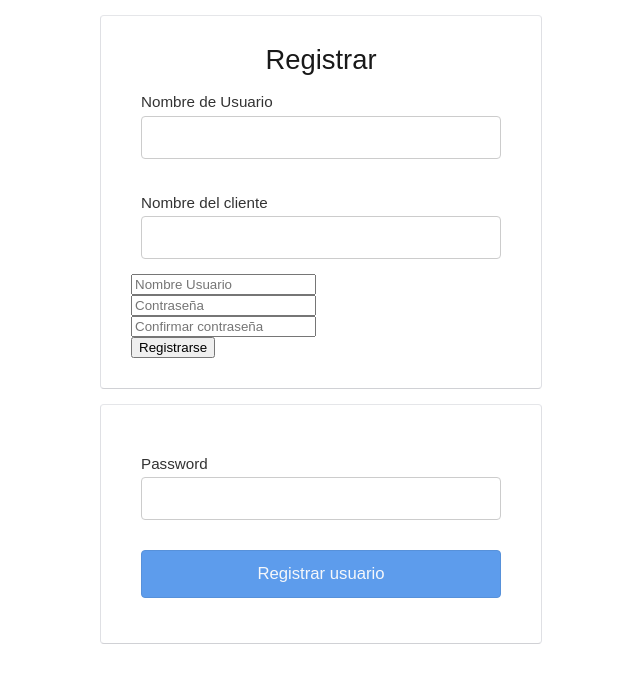
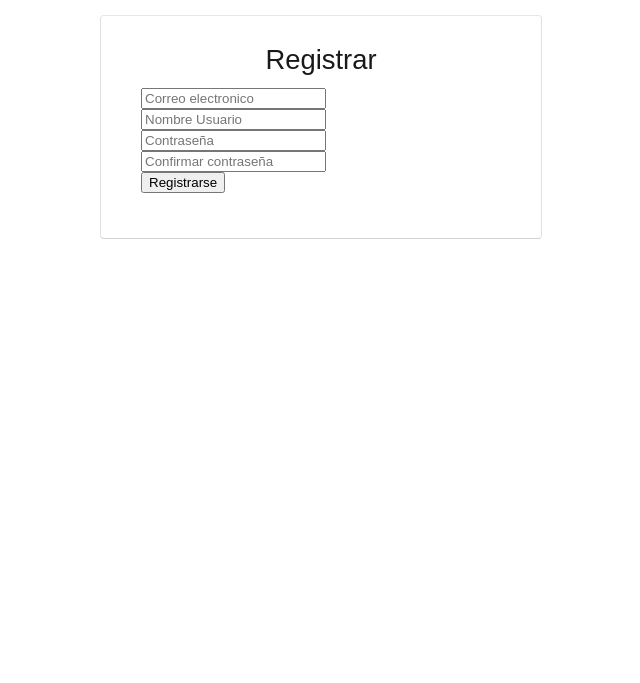
Before and after one commit to Matiu21/Veterinary, a PHP site: page /signup.php in a window 1280 px wide. Shown: the top 683 px of the page, without its empty margins (319-959 px from the left). Run offline with PHP 8.4, Linux system fonts and the light colour scheme.

Commit message:
Add files via upload

```diff
--- a/consultas-admin.html
+++ b/consultas-admin.html
@@ -44,6 +44,9 @@
         <li class="nav-item">
           <a class="nav-link" href="tipo_identificacion.php">Tipo de identificación</a>
         </li>
+        <li class="nav-item">
+          <a class="nav-link" href="usuarios.php">Usuarios</a>
+        </li>
       </ul>
     </div>
   </div>
--- a/signup-action.php
+++ b/signup-action.php
@@ -1,6 +1,6 @@
 <?php session_start();
 
-    if(isset($_SESSION['usuario'])) {
+    if(isset($_SESSION['id'])) {
         header('location: index.php');
     }
 
--- a/signup.php
+++ b/signup.php
@@ -14,24 +14,12 @@
             <div class="form-head">Registrar</div>
 
             <div class="field-column">
-                    <div>
-                        <label for="username">Nombre de Usuario</label><span id="user_info" class="error-info"></span>
-                    </div>
-                    <div>
-                        <input name="user_name" id="user_name" type="text"
-                            class="demo-input-box">
-                    </div>
-                </div>
 
-            <div class="field-column">
-                    <div>
-                        <label for="name">Nombre del cliente</label><span id="user_info" class="error-info"></span>
-                    </div>
-                    <div>
-                        <input name="name" id="name" type="text"
-                            class="demo-input-box">
-                    </div>
-                </div>
+            <div class="user line-input">
+                <label class="lnr lnr-user"></label>
+                <input type="email" placeholder="Correo electronico" name="email">
+            </div>
+
 
             <div class="user line-input">
                 <label class="lnr lnr-user"></label>
@@ -57,29 +45,6 @@
             </div>
 
 
-        <form action="login-action.php" method="post" id="frmLogin" onSubmit="return validate();">
-            <div class="demo-table">
-
-
-
-                <div class="field-column">
-                    <div>
-                        <label for="password">Password</label><span id="password_info" class="error-info"></span>
-                    </div>
-                    <div>
-                        <input name="password" id="password" type="password"
-                            class="demo-input-box">
-                    </div>
-                </div>
-
-                <div class=field-column>
-                    <div>
-                        <input type="submit" name="login" value="Registrar usuario"
-                        class="btnLogin"></span>
-                    </div>
-                </div>
-            </div>
-        </form>
     </div>
 </body>
 </html>
--- a/usuarios.php
+++ b/usuarios.php
@@ -1,7 +1,7 @@
 <?php
 require_once 'model/database.php';
 
-$controller = 'usuarios';
+$controller = 'personas';
 // Todo esta lógica hara el papel de un FrontController
 if(!isset($_REQUEST['c7']))
 {
```
